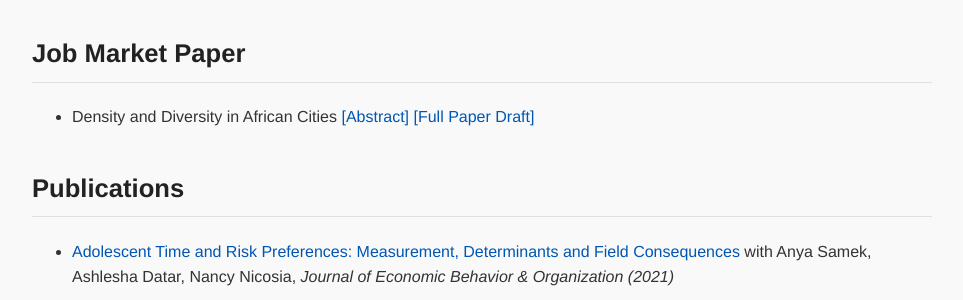
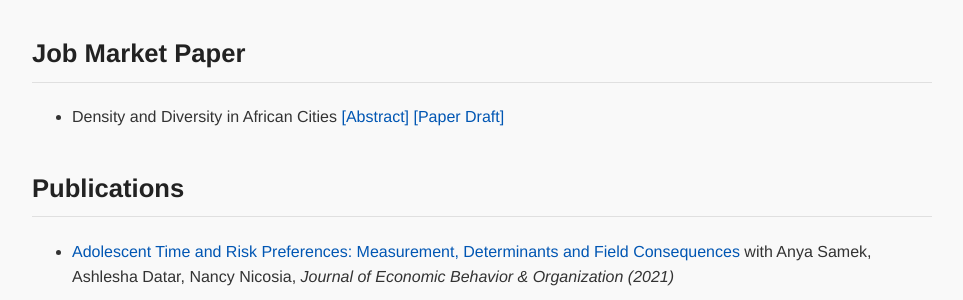
Before and after one commit to andregra/andregra.github.io, a Jekyll site: the page built from index.md, in a window 1280 px wide. Shown: the part 625-925 px from the top of the page, without its empty margins (158-1121 px from the left). Built offline with Jekyll 4.4.1, drawn with Linux system fonts in a browser that asks for light colours.

Commit message:
Update index.md

```diff
--- a/index.md
+++ b/index.md
@@ -28,7 +28,7 @@
 	  	<ul class="papers">
 			<li> Density and Diversity in African Cities
     <span class="clickable-paper"> [Abstract] </span>
-    <a href="/assets/andregray_jmp.pdf">[Full Paper Draft]</a>
+    <a href="/assets/andregray_jmpfull.pdf">[Paper Draft]</a>
     <div class="abstract">
       The impact of migration is not just a function of how many people migrate, but where they come from. Migrants carry region-specific identities, traits and skills that shape outcomes in receiving areas. In rapidly urbanizing African cities, the composition of migrants may play a negative role, as ethnic and linguistic divisions drive conflict and counteract classic agglomeration forces. This paper disentangles the effects of migrant flows and migrant composition on productivity in destinations. I build a subnational panel of internal migrant flows across Africa and develop a nonlinear shift-share instrument that identifies shocks to both levels and the birthplace composition of migrants. Using exogenous variation from climate, commodity and conflict shocks, I identify changes to the size and composition of migrants. I find that cities that receive migrants from more diverse birthplaces have lower short-run growth, but experience long-run urbanization benefits. The effects of migrant composition are heterogenous, with more diverse cities experiencing higher ethnic conflict, but also higher rates of structural transformation. The methods proposed have broad applications to identifying nonlinear effects of migration, when relative group sizes matter for outcomes.
     </div>
```
Also changed, not shown: other parts of index.md (+1 -1 lines).
